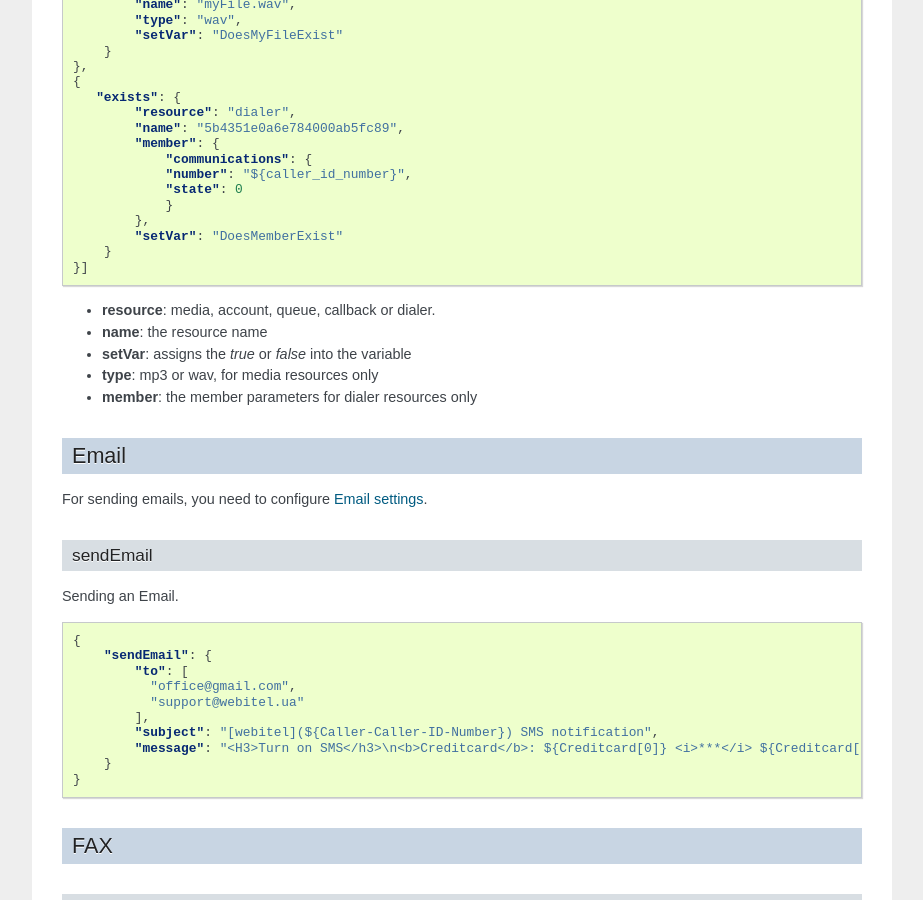
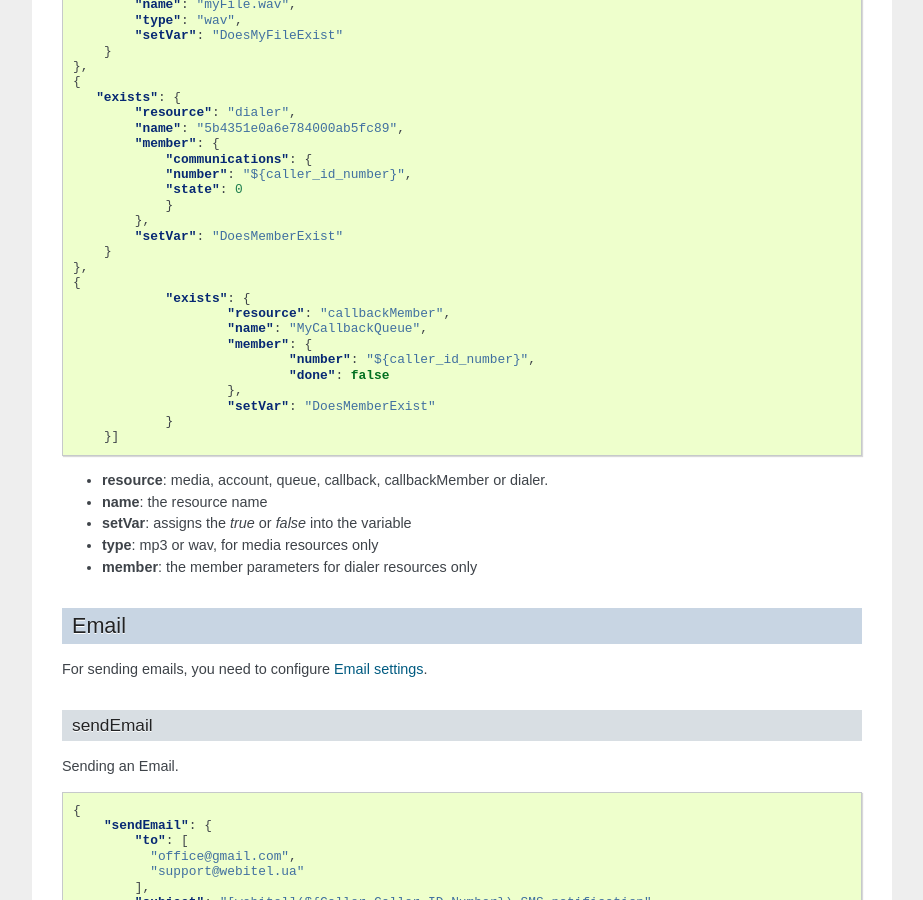
Before and after one commit to webitel/docs-en, a Sphinx documentation site: the page built from source/acr-applications.rst, in a window 1280 px wide and 900 px high, scrolled down 7560 px. Shown: the whole window, without its empty margins (198-1121 px from the left). Built offline with Sphinx 7.4.7, drawn with Linux system fonts in a browser that asks for light colours.

Commit message:
WTEL-935 callback manager

```diff
--- a/source/acr-applications.rst
+++ b/source/acr-applications.rst
@@ -509,9 +509,20 @@ Determines whether the given resource exists or not.
             },
             "setVar": "DoesMemberExist"
         }
-    }]
-
-- **resource**: media, account, queue, callback or dialer.
+    },
+    {
+		"exists": {
+			"resource": "callbackMember",
+			"name": "MyCallbackQueue",
+			"member": {
+				"number": "${caller_id_number}",
+				"done": false
+			},
+			"setVar": "DoesMemberExist"
+		}
+	}]
+
+- **resource**: media, account, queue, callback, callbackMember or dialer.
 - **name**: the resource name
 - **setVar**: assigns the `true` or `false` into the variable
 - **type**: mp3 or wav, for media resources only
```
